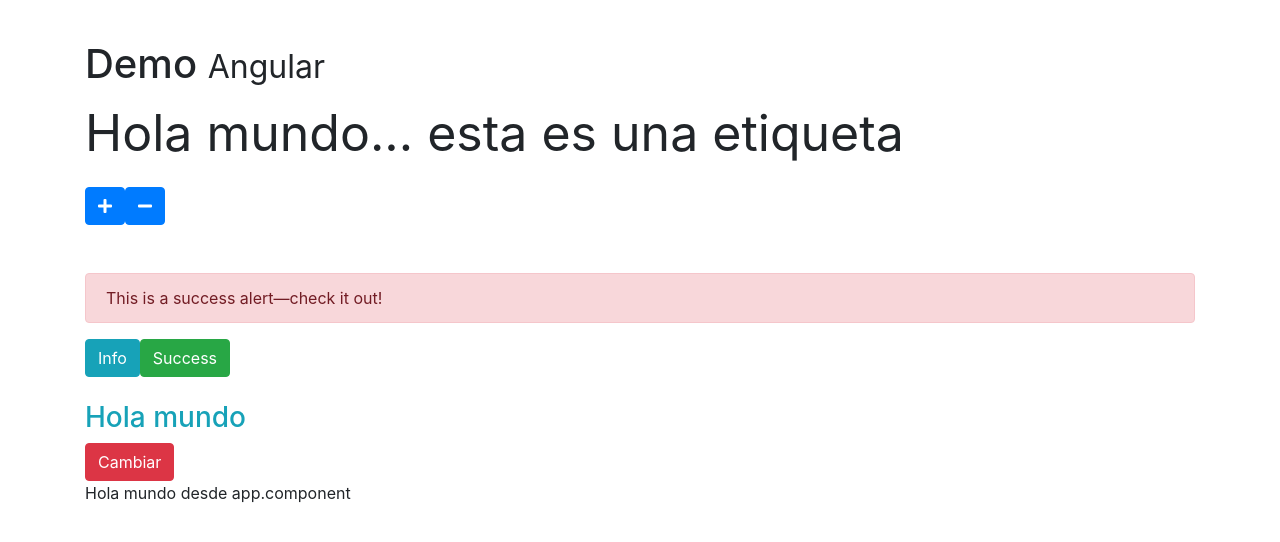
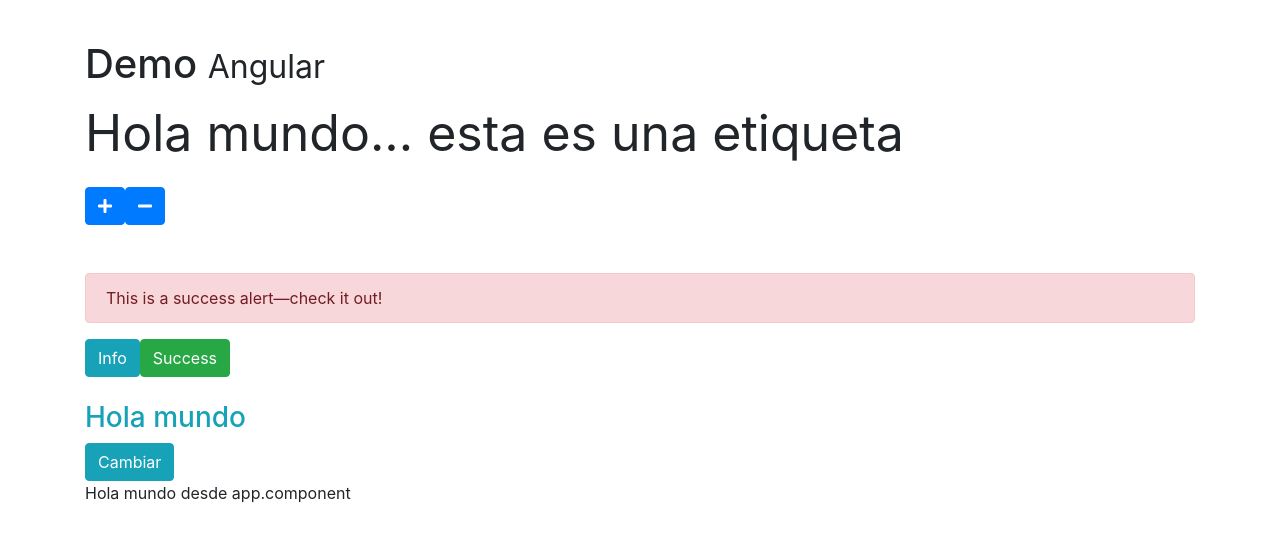
Before and after one commit to willys7/Angular-5-directives, an Angular app: page / in a window 1280 px wide. Shown: the top 542 px of the page. Built offline with nearby package versions, Linux system fonts and the light colour scheme.

Commit message:
ngClass examples

```diff
--- a/src/app/components/class/class.component.html
+++ b/src/app/components/class/class.component.html
@@ -7,4 +7,4 @@
 <br><br>
 <h3 [ngClass]="{ 'text-danger': prop.danger, 'text-info':!prop.danger }">Hola mundo</h3>
 
-<button class="btn btn-danger" type="button" (click)="prop.danger = !prop.danger ">Cambiar</button>
+<button class="btn" [ngClass]="{'btn-danger':prop.danger, 'btn-info':!prop.danger}" type="button" (click)="prop.danger = !prop.danger ">Cambiar</button>
```
